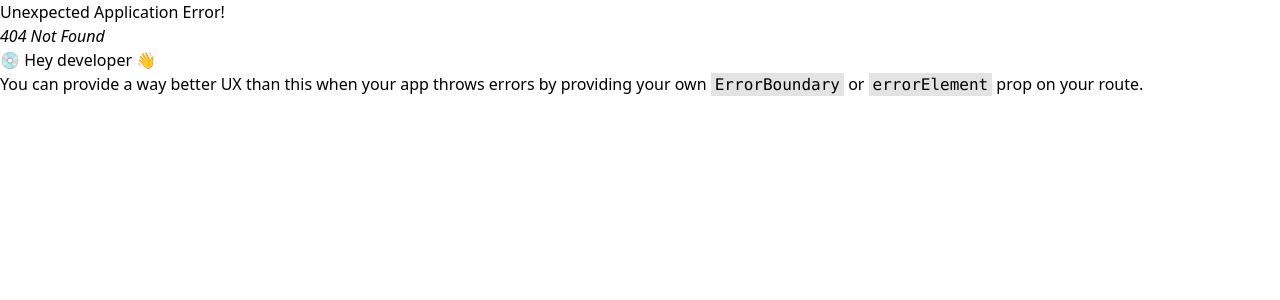
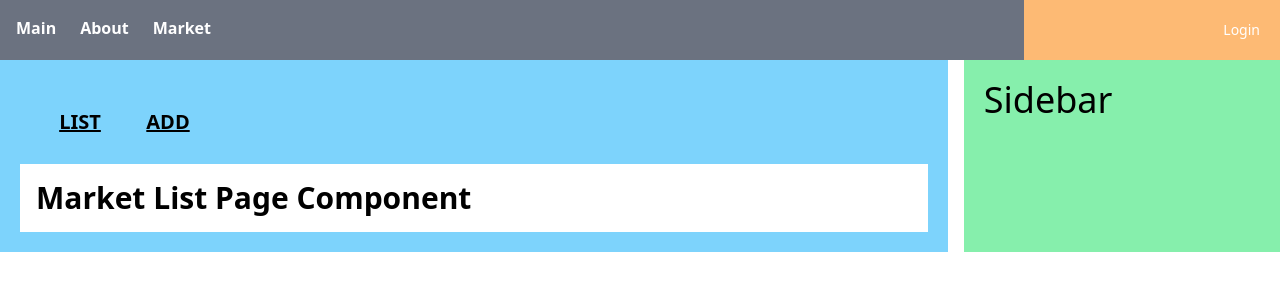
Before and after one commit to hyewon218/traditional-market-front, a React (Create React App) app: page /markets/list in a window 1280 px wide. Before the commit this address had no page. Shown: the top 300 px of the page. Built offline with nearby package versions, Linux system fonts and the light colour scheme.

Commit message:
시장 모듈 하위 경로 설정 및 <Outlet> 추가

```diff
--- a/src/components/menus/BasicMenu.js
+++ b/src/components/menus/BasicMenu.js
@@ -12,12 +12,15 @@
                     <li className="pr-6 text-2x1">
                         <Link to={'/about'}>About</Link>
                     </li>
+                    <li className="pr-6 text-2x1">
+                        <Link to={'/markets/'}>Market</Link>
+                    </li>
                 </ul>
             </div>
 
             <div
                 className="w-1/5 flex justify-end bg-orange-300 p-4 font-medium">
-                <div className="text-white text-sm m-1 rounded">
+            <div className="text-white text-sm m-1 rounded">
                     Login
                 </div>
             </div>
--- a/src/layouts/BasicLayout.js
+++ b/src/layouts/BasicLayout.js
@@ -4,22 +4,15 @@
     return (
         < >
         <BasicMenu></BasicMenu>
-            <header
-                className="bg-teal-400 p-5">
-                <h1
-                    className="text-2x1 md: text-4xl">
-                    Header
-                </h1>
-            </header>
 
             <div
-                className="bg-white my-5 w-full flex flex-col space-y-4 md:flex-row md: space-x-4 md:space-y-0">
+                className="bg-white w-full flex flex-col space-y-4 md:flex-row md: space-x-4 md:space-y-0">
                 <main
-                    className="bg-sky-300 md:w-2/3 lg:w-3/4 px-5 py-40">
+                    className="bg-sky-300 md:w-2/3 lg:w-3/4 px-5 py-5">
                     {children}
                 </main>
                 <aside
-                    className="bg-green-300 md: w-1/3 lg:w-1/4 px-5 py-40">
+                    className="bg-green-300 md: w-1/3 lg:w-1/4 px-5 py-5">
                     <h1
                         className="text-2xl md:text-4xl">
                         Sidebar
--- /dev/null
+++ b/src/pages/markets/IndexPage.js
@@ -0,0 +1,22 @@
+import {Outlet} from "react-router-dom" ;
+import BasicLayout from "../../layouts/BasicLayout";
+
+const IndexPage = () => {
+    return (
+        <BasicLayout>
+            <div className="w-full flex m-2 p-2">
+                <div
+                    className="text-xl m-1 p-2 w-20 font-extrabold text-center underline">LIST
+                </div>
+                <div
+                    className="text-xl m-1 p-2 w-20 font-extrabold text-center underline">ADD
+                </div>
+            </div>
+            <div className="flex flex-wrap w-full">
+                <Outlet/>
+            </div>
+        </BasicLayout>
+    );
+}
+
+export default IndexPage;
--- /dev/null
+++ b/src/pages/markets/ListPage.js
@@ -0,0 +1,11 @@
+const ListPage = () => {
+    return (
+        <div className="p-4 w-full bg-white">
+            <div className="text-3xl font-extrabold">
+                Market List Page Component
+            </div>
+        </div>
+    );
+}
+
+export default ListPage;
--- a/src/router/root.js
+++ b/src/router/root.js
@@ -5,6 +5,8 @@
 const Loading = <div>Loading....</div>
 const Main = lazy(() => import("../pages/MainPage"))
 const About = lazy(() => import("../pages/AboutPage"))
+const MarketIndex = lazy(() => import("../pages/markets/IndexPage"))
+const MarketList = lazy(() => import("../pages/markets/ListPage"))
 
 const root = createBrowserRouter([
     {
@@ -14,6 +16,16 @@
     {
         path: "about",
         element: <Suspense fallback={Loading}> <About/></Suspense>
+    },
+    {
+        path: "markets",
+        element: <Suspense fallback={Loading}><MarketIndex/></Suspense>,
+        children: [
+            {
+                path: "list",
+                element: <Suspense fallback={Loading}><MarketList/></Suspense>
+            }
+        ]
     }
 ])
 export default root;
```
